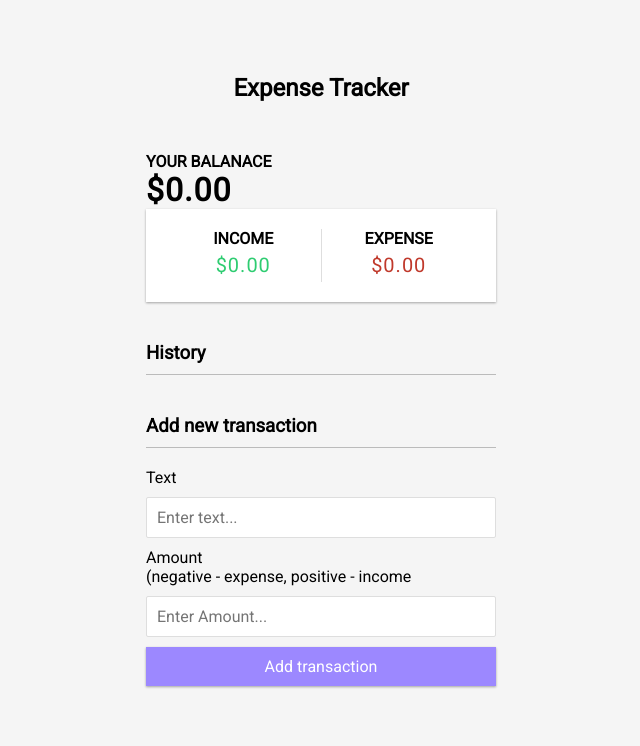
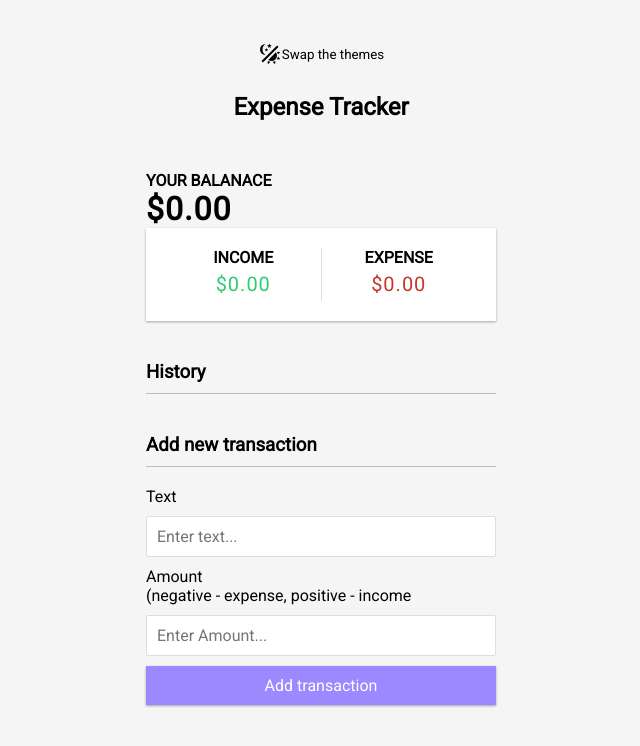
Before and after one commit to D4YonSoundcloud/expense-tracker, a plain HTML site: page index.html in a window 1280 px wide. Shown: the whole page, without its empty margins (319-959 px from the left). Drawn offline with Linux system fonts and the light colour scheme.

Commit message:
2:06pm theme switch not complete 2-23-20

```diff
--- a/index.html
+++ b/index.html
@@ -11,6 +11,15 @@
     <title>Expense Tracker</title>
   </head>
   <body>
+    <button class="toggleButton">
+      <!-- swapper icon -->
+      <svg class="swapIcon" style="width:24px;height:24px" viewBox="0 0 24 24">
+        <path
+          d="M7.5,2C5.71,3.15 4.5,5.18 4.5,7.5C4.5,9.82 5.71,11.85 7.53,13C4.46,13 2,10.54 2,7.5A5.5,5.5 0 0,1 7.5,2M19.07,3.5L20.5,4.93L4.93,20.5L3.5,19.07L19.07,3.5M12.89,5.93L11.41,5L9.97,6L10.39,4.3L9,3.24L10.75,3.12L11.33,1.47L12,3.1L13.73,3.13L12.38,4.26L12.89,5.93M9.59,9.54L8.43,8.81L7.31,9.59L7.65,8.27L6.56,7.44L7.92,7.35L8.37,6.06L8.88,7.33L10.24,7.36L9.19,8.23L9.59,9.54M19,13.5A5.5,5.5 0 0,1 13.5,19C12.28,19 11.15,18.6 10.24,17.93L17.93,10.24C18.6,11.15 19,12.28 19,13.5M14.6,20.08L17.37,18.93L17.13,22.28L14.6,20.08M18.93,17.38L20.08,14.61L22.28,17.15L18.93,17.38M20.08,12.42L18.94,9.64L22.28,9.88L20.08,12.42M9.63,18.93L12.4,20.08L9.87,22.27L9.63,18.93Z"
+        />
+      </svg>
+      Swap the themes
+    </button>
     <h2>Expense Tracker</h2>
 
     <div class="container">
--- a/style.css
+++ b/style.css
@@ -15,6 +15,11 @@ body {
   justify-content: center;
   min-height: 100vh;
   margin: 0;
+}
+
+body.dark {
+  background-color: #333;
+  color: white;
 }
 
 .container {
@@ -146,3 +151,24 @@ input[type="number"] {
 .delete-btn:focus {
   outline: 0;
 }
+
+
+.toggleButton {
+  background-color: #f5f5f5;
+
+  display: flex;
+  justify-content: center;
+  align-items: center;
+  cursor: pointer;
+  padding: 0.5em 1em;
+  border-radius: 0.3em;
+  border: none;
+  outline: none;
+  transition: 0.3s ease-in-out;
+  transform: scale(1);
+}
+
+.toggleButton:hover,
+.toggleButton:focus {
+  transform: scale(1.03);
+}
```
